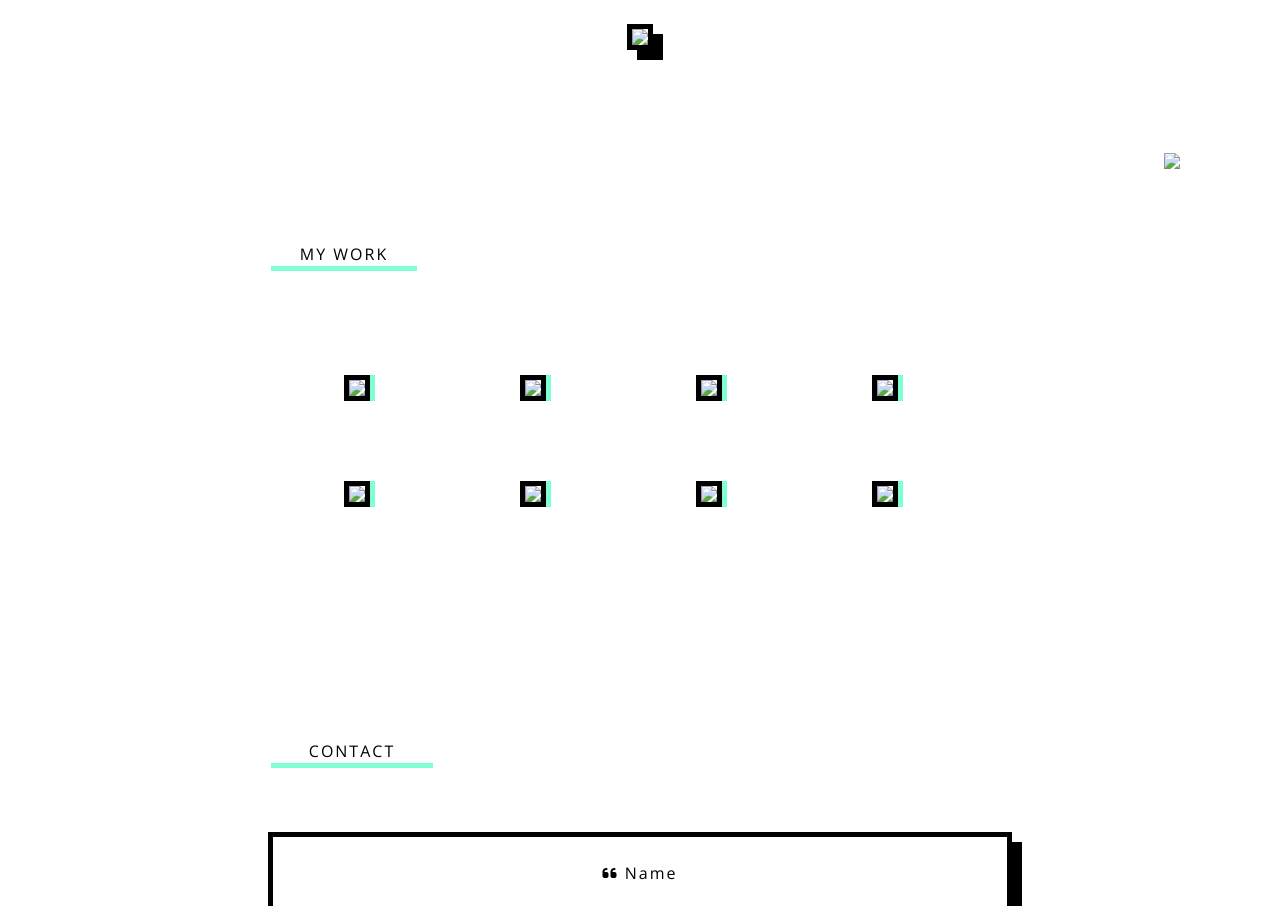
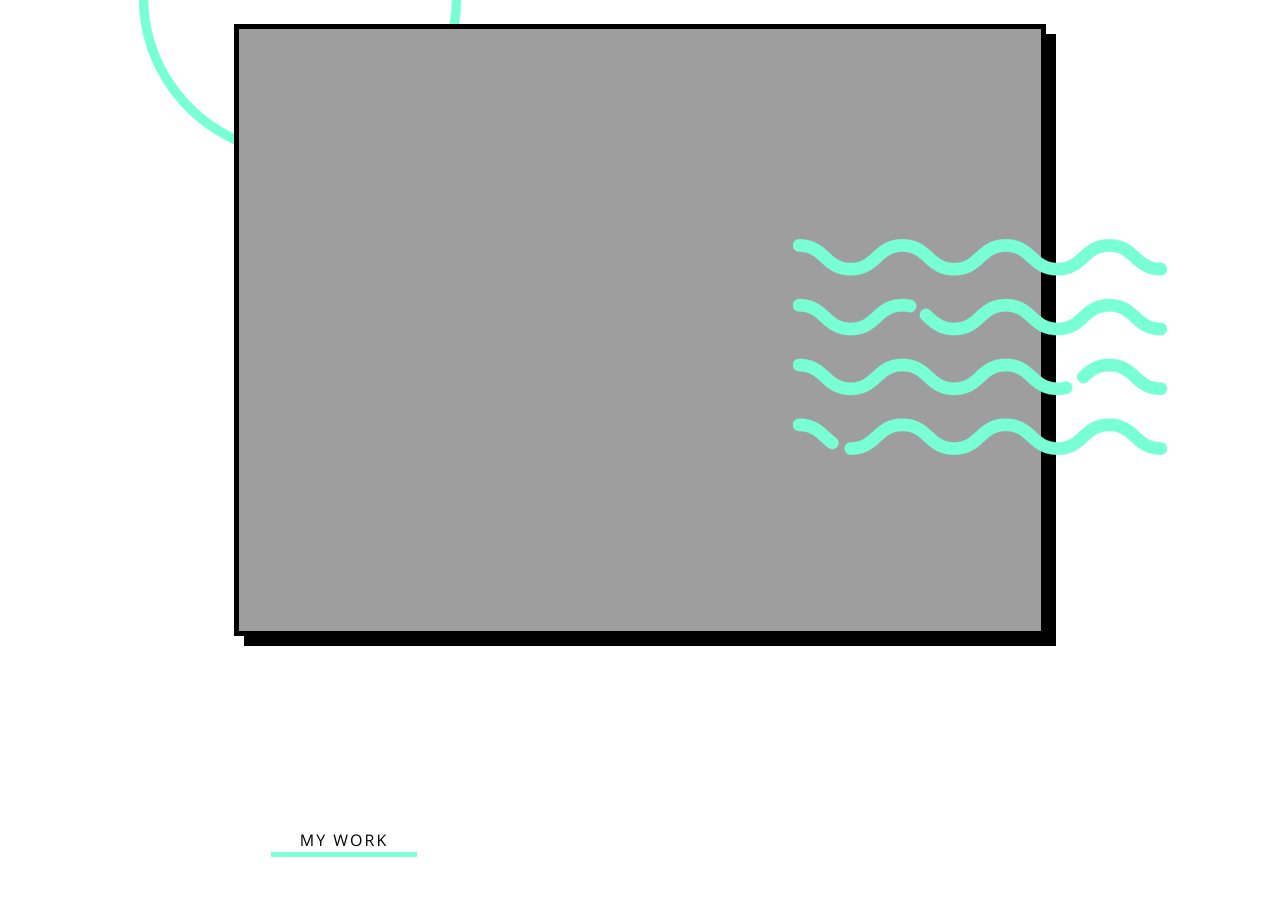
Before and after one commit to goleedev/ohstudio, a plain HTML site: page index.html in a window 1280 px wide. Shown: the part 303-1209 px from the top of the page. Drawn offline with nearby package versions, Linux system fonts and the light colour scheme; the site is published under a folder, as on GitHub Pages, so addresses that start at the root find nothing; a web font is replaced by a local one.

Commit message:
fix image not showing error

```diff
--- a/index.html
+++ b/index.html
@@ -12,7 +12,7 @@
     rel="stylesheet" />
 
   <!-- Favicon -->
-  <link rel="icon" href="/favicon.ico?" type="image/x-icon" />
+  <link rel="icon" href="favicon.ico?" type="image/x-icon" />
 
   <!-- CSS Stylesheets -->
 
@@ -93,14 +93,14 @@
         </a>
       </div>
       <div class="title-heading-bottom">
-        <img id="title-image" src="/images/oh3.png" />
+        <img id="title-image" src="oh3.png" />
       </div>
     </div>
     <div class="wave">
-      <img src="/images/wave.png">
+      <img src="wave.png">
     </div>
     <div class="circle">
-      <img src="/images/circle.png">
+      <img src="circle.png">
     </div>
   </section>
 
@@ -114,28 +114,28 @@
       <div class="section-title col-lg-9 col-md-7"></div>
 
       <div class="section-content col-lg-3 col-md-4 col-sm-6">
-        <img src="/images/pot1.png" />
+        <img src="pot1.png" />
       </div>
       <div class="section-content col-lg-3 col-md-4 col-sm-6">
-        <img src="/images/pot2.png" />
+        <img src="pot2.png" />
       </div>
       <div class="section-content col-lg-3 col-md-4 col-sm-6">
-        <img src="/images/pot3.png" />
+        <img src="pot3.png" />
       </div>
       <div class="section-content col-lg-3 col-md-4 col-sm-6">
-        <img src="/images/pot4.png" />
+        <img src="pot4.png" />
       </div>
       <div class="section-content col-lg-3 col-md-4 col-sm-6">
-        <img src="/images/pot2.png" />
+        <img src="pot2.png" />
       </div>
       <div class="section-content col-lg-3 col-md-4 col-sm-6">
-        <img src="/images/pot4.png" />
+        <img src="pot4.png" />
       </div>
       <div class="section-content col-lg-3 col-md-4 col-sm-6">
-        <img src="/images/pot1.png" />
+        <img src="pot1.png" />
       </div>
       <div class="section-content col-lg-3 col-md-4 col-sm-6">
-        <img src="/images/pot3.png" />
+        <img src="pot3.png" />
       </div>
     </div>
   </section>
```
Also changed, not shown: circle.png (added), dots.png (added), oh1.png (added), pot1.png (added), pot2.png (added), pot3.png (added), pot4.png (added), wave.png (added), 2 other files.
